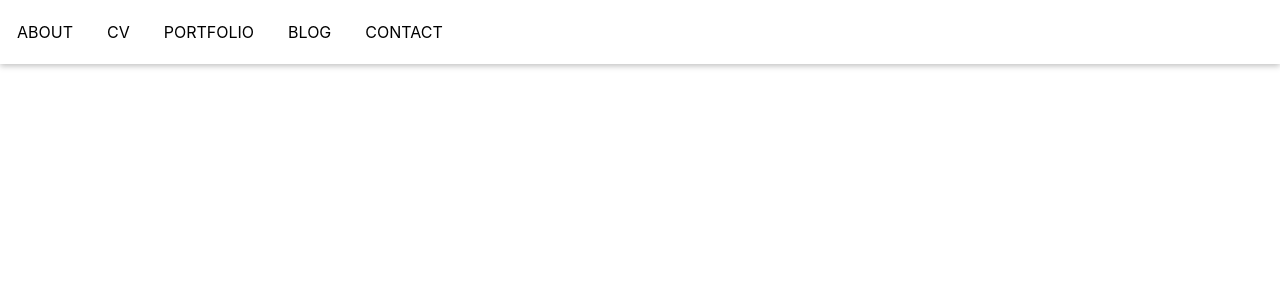
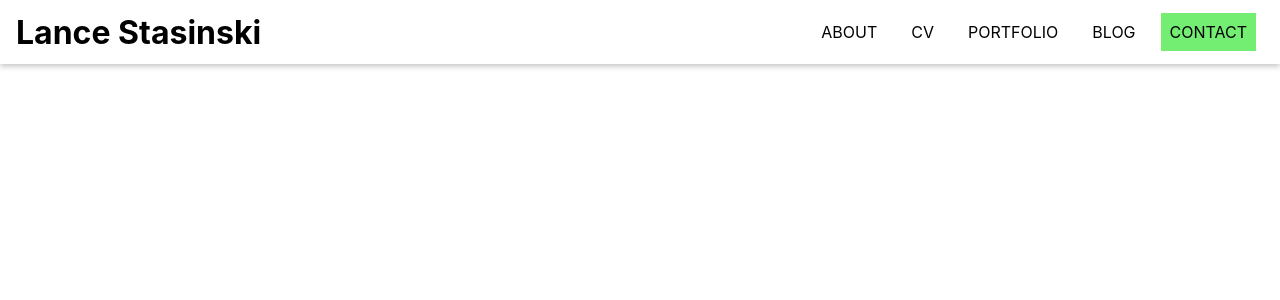
Before and after one commit to LanceStasinski/Website-client, a React (Create React App) app in the folder client/: page /contact in a window 1280 px wide. Shown: the top 300 px of the page. Built offline with nearby package versions, Linux system fonts and the light colour scheme.

Commit message:
fix: Fix css of navlinks

```diff
--- a/client/src/shared/components/Navigation/MainHeader.module.css
+++ b/client/src/shared/components/Navigation/MainHeader.module.css
@@ -3,6 +3,7 @@
   height: 4rem;
   display: flex;
   align-items: center;
+  justify-content: space-between;
   position: fixed;
   top: 0;
   left: 0;
@@ -15,3 +16,11 @@
 main {
   margin-top: 5rem;
 }
+
+.main-header h1 {
+  margin: 0 1rem;
+}
+
+.main-header nav {
+  margin: 0 1rem;
+}
--- a/client/src/shared/components/Navigation/MainNavigation.tsx
+++ b/client/src/shared/components/Navigation/MainNavigation.tsx
@@ -7,6 +7,7 @@ import NavLinks from "./NavLinks";
 const MainNavigation: React.FC = () => {
   return (
     <MainHeader>
+      <h1>Lance Stasinski</h1>
       <nav><NavLinks /></nav>
     </MainHeader>
   );
--- /dev/null
+++ b/client/src/shared/components/Navigation/NavItem.module.css
@@ -0,0 +1,5 @@
+.active-link {
+  background: rgb(115, 238, 115);
+  border-color: #292929;
+  color: #292929;
+}
--- /dev/null
+++ b/client/src/shared/components/Navigation/NavItem.tsx
@@ -0,0 +1,19 @@
+import React from "react";
+
+import { NavLink } from "react-router-dom";
+
+import classes from "./NavItem.module.css";
+
+const NavItem: React.FC<{ to: string; exact?: boolean }> = (props) => {
+  return (
+    <NavLink
+      to={props.to}
+      exact={!!props.exact}
+      activeClassName={classes["active-link"]}
+    >
+      {props.children}
+    </NavLink>
+  );
+};
+
+export default NavItem;
--- a/client/src/shared/components/Navigation/NavLinks.module.css
+++ b/client/src/shared/components/Navigation/NavLinks.module.css
@@ -21,9 +21,7 @@
   padding: 0.5rem;
 }
 
-.nav-links a:hover,
-.nav-links a:active,
-.nav-links a.active {
+.nav-links a:hover {
   background: rgb(115, 238, 115);
   border-color: #292929;
   color: #292929;
--- a/client/src/shared/components/Navigation/NavLinks.tsx
+++ b/client/src/shared/components/Navigation/NavLinks.tsx
@@ -1,27 +1,27 @@
 import React from "react";
-import { NavLink } from "react-router-dom";
 
+import NavItem from "./NavItem";
 import classes from "./NavLinks.module.css";
 
 const NavLinks: React.FC = () => {
   return (
     <ul className={classes['nav-links']}>
       <li>
-        <NavLink to="/" exact>
+        <NavItem to="/" exact>
           ABOUT
-        </NavLink>
+        </NavItem>
       </li>
       <li>
-        <NavLink to="/cv">CV</NavLink>
+        <NavItem to="/cv">CV</NavItem>
       </li>
       <li>
-        <NavLink to="/portfolio">PORTFOLIO</NavLink>
+        <NavItem to="/portfolio">PORTFOLIO</NavItem>
       </li>
       <li>
-        <NavLink to="/blog">BLOG</NavLink>
+        <NavItem to="/blog">BLOG</NavItem>
       </li>
       <li>
-        <NavLink to="/contact">CONTACT</NavLink>
+        <NavItem to="/contact">CONTACT</NavItem>
       </li>
     </ul>
   );
```
